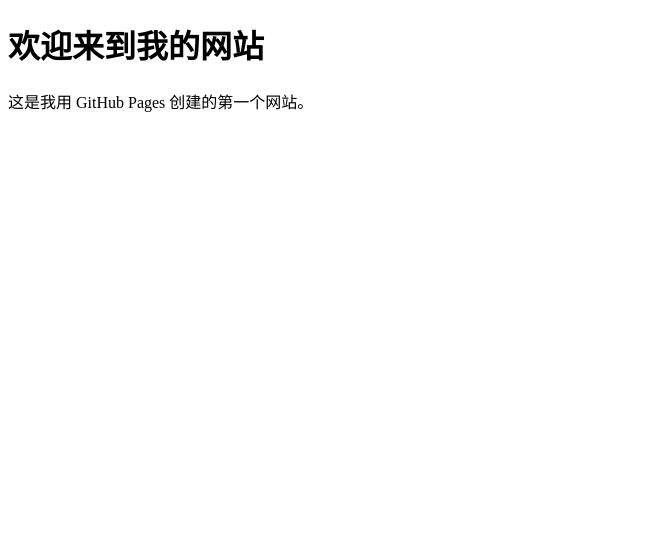
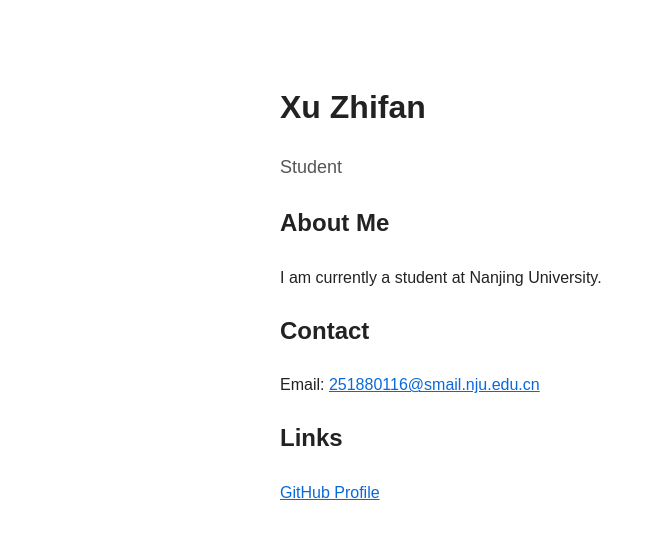
Before and after one commit to xzf-9/xzf-9.github.io, a plain HTML site: page index.html in a window 1280 px wide. Shown: the whole page, without its empty margins (0-656 px from the left). Drawn offline with Linux system fonts and the light colour scheme.

Commit message:
Update index.html for English content and styling

```diff
--- a/index.html
+++ b/index.html
@@ -1,11 +1,59 @@
 <!DOCTYPE html>
-<html lang="zh">
+<html lang="en">
 <head>
-    <meta charset="UTF-8">
-    <title>我的网站</title>
+  <meta charset="UTF-8">
+  <meta name="viewport" content="width=device-width, initial-scale=1.0">
+  <title>Xu Zhifan</title>
+  <style>
+    body {
+      max-width: 720px;
+      margin: 80px auto;
+      padding: 0 24px;
+      font-family: Arial, sans-serif;
+      line-height: 1.7;
+      color: #222;
+    }
+
+    h1 {
+      margin-bottom: 8px;
+    }
+
+    .affiliation {
+      color: #555;
+      font-size: 18px;
+    }
+
+    a {
+      color: #0969da;
+    }
+  </style>
 </head>
+
 <body>
-    <h1>欢迎来到我的网站</h1>
-    <p>这是我用 GitHub Pages 创建的第一个网站。</p>
+  <h1>Xu Zhifan</h1>
+
+  <p class="affiliation">
+    Student
+  </p>
+
+  <h2>About Me</h2>
+  <p>
+    I am currently a student at Nanjing University.
+  </p>
+
+  <h2>Contact</h2>
+  <p>
+    Email:
+    <a href="mailto:251880116@smail.nju.edu.cn">
+      251880116@smail.nju.edu.cn
+    </a>
+  </p>
+
+  <h2>Links</h2>
+  <p>
+    <a href="https://github.com/xzf-9.github.io">
+      GitHub Profile
+    </a>
+  </p>
 </body>
 </html>
```
